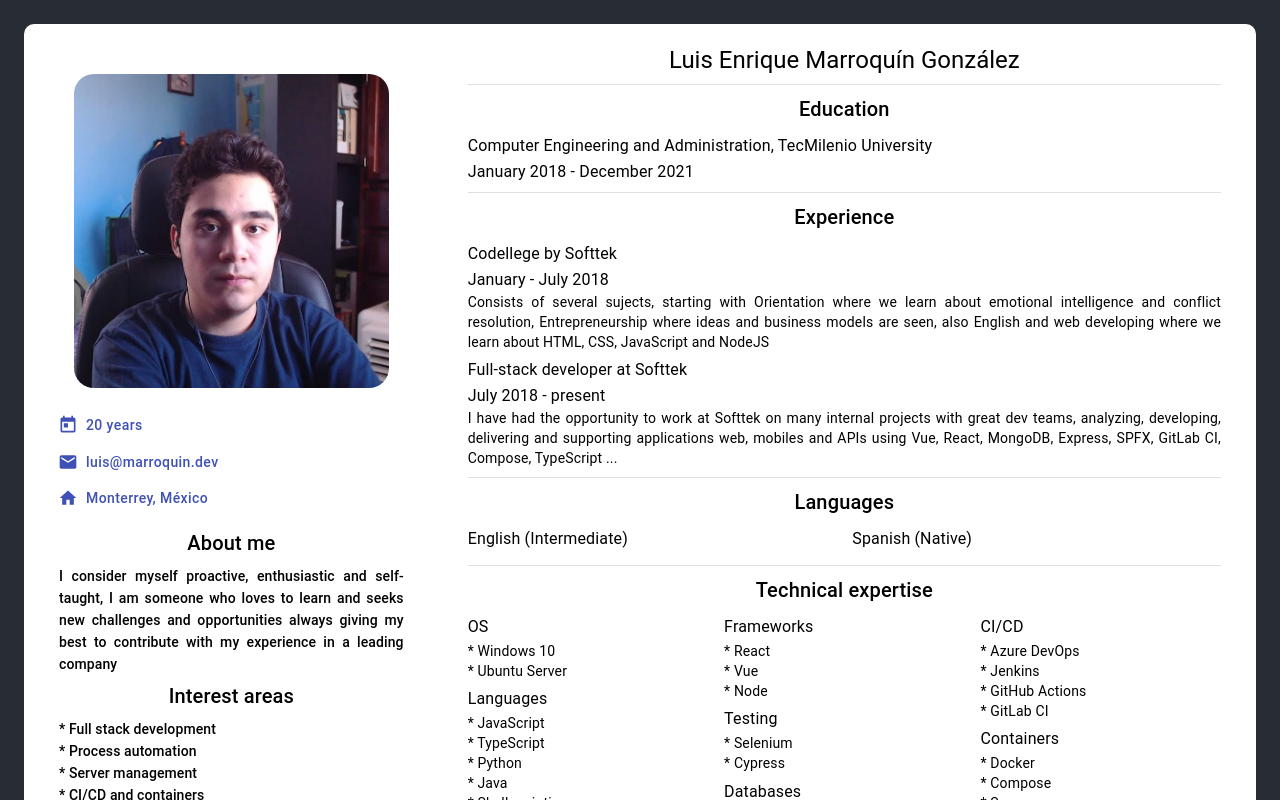
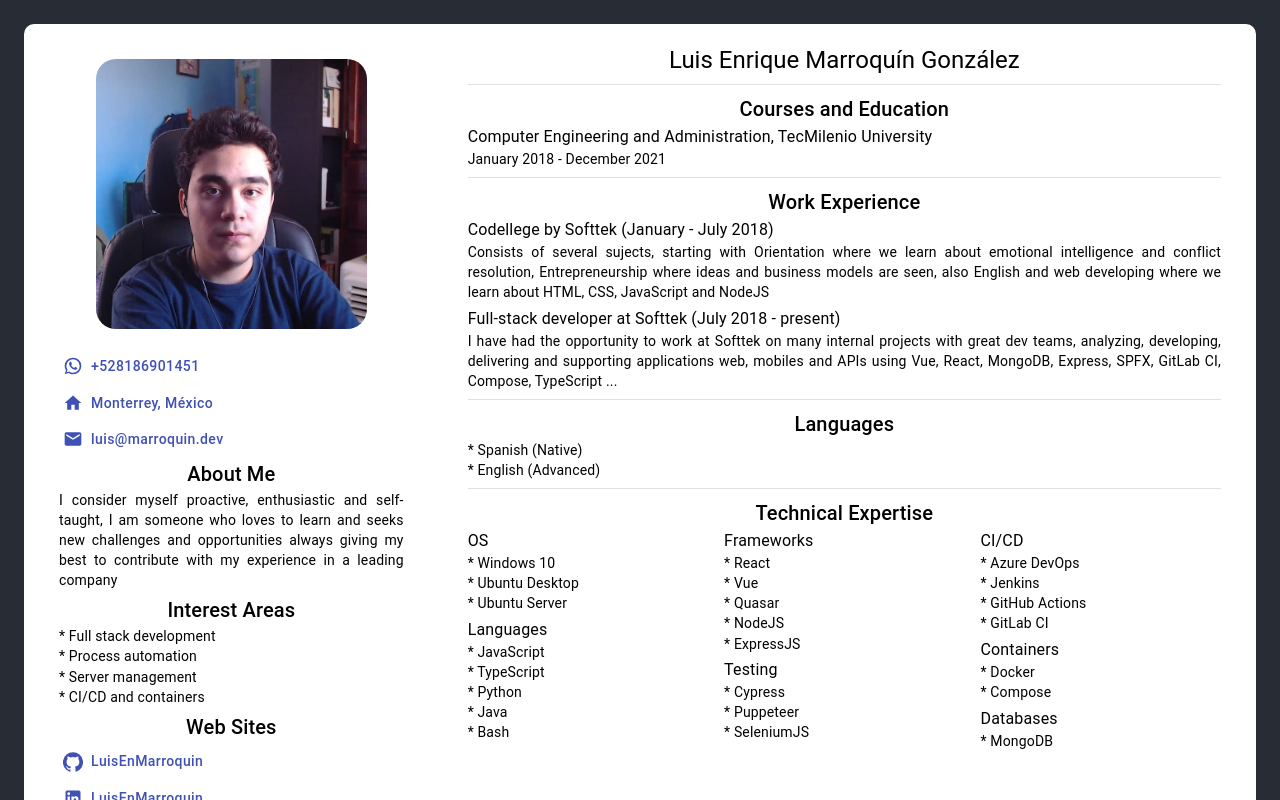
Before and after one commit to LuisEnMarroquin/curriculum-vitae, a React (Create React App) app: page / in a window 1280 px wide. Shown: the top 800 px of the page. Built offline with nearby package versions, Linux system fonts and the light colour scheme.

Commit message:
Simplified code and renamed generated pdfs

```diff
--- /dev/null
+++ b/src/components/ButtonLink.tsx
@@ -0,0 +1,20 @@
+import { ReactNode } from 'React'
+import Button from '@material-ui/core/Button'
+
+interface IButtonLink {
+  href: string
+  text: string
+  icon: ReactNode
+}
+
+function ButtonLink({ href, text, icon }: IButtonLink) {
+  return (
+    <div>
+      <a href={href} target="_blank" rel="noopener noreferrer nofollow">
+        <Button color="primary" startIcon={icon}>{text}</Button>
+      </a>
+    </div>
+  )
+}
+
+export default ButtonLink
--- /dev/null
+++ b/src/components/ProfileImg.tsx
@@ -0,0 +1,36 @@
+import profile from 'assets/profile.jpg'
+import useMediaQuery from '@material-ui/core/useMediaQuery'
+import { makeStyles, useTheme } from '@material-ui/core/styles'
+
+const useStyles = makeStyles({
+  root: {
+    padding: '15px 30px 15px 30px',
+    textAlign: 'center',
+    '& img': {
+      borderRadius: '20px'
+    }
+  },
+  bg: {
+    width: '95%'
+  },
+  md: {
+    width: '50%'
+  },
+  sm: {
+    width: '75%'
+  }
+})
+
+function ProfileImg() {
+  const theme = useTheme()
+  const classes = useStyles()
+  const isBG = useMediaQuery(theme.breakpoints.up('md'))
+  const isMD = useMediaQuery(theme.breakpoints.up('sm'))
+  return (
+    <div className={classes.root}>
+      <img className={isBG ? classes.bg : (isMD ? classes.md : classes.sm)} src={profile} alt="profile-img-not-found" />
+    </div>
+  )
+}
+
+export default ProfileImg
--- a/src/components/SectionItem.tsx
+++ /dev/null
@@ -1,23 +0,0 @@
-import Typography from '@material-ui/core/Typography';
-
-interface ISectionItem {
-  title: string;
-  subtitle?: string;
-  contents?: string;
-}
-
-function SectionItem({ title, subtitle = '', contents = '' }: ISectionItem) {
-  return (
-    <div id='sectionItem'>
-      <Typography variant="subtitle1" align='justify'>{title}</Typography>
-      {
-        subtitle === '' ? null : <Typography variant="body1" align='justify'>{subtitle}</Typography>
-      }
-      {
-        contents === '' ? null : <Typography variant="body2" align='justify'>{contents}</Typography>
-      }
-    </div>
-  );
-}
-
-export default SectionItem;
--- a/src/components/SimpleList.tsx
+++ b/src/components/SimpleList.tsx
@@ -1,22 +1,29 @@
-import Typography from '@material-ui/core/Typography';
+import Typography from '@material-ui/core/Typography'
 
 interface ISimpleList {
-  title: string;
-  content: Array<string>;
+  title?: string | null
+  subtitle?: string | null
+  contents?: string | Array<string> | null
 }
 
-function SimpleList({ title, content }:ISimpleList) {
+function SimpleList({ title = null, subtitle = null, contents = null }: ISimpleList) {
   return (
     <div>
-      <Typography variant="subtitle1" align='justify'>{title}</Typography>
       {
-        content.map((item, index) => {
-          let isLast = content.length === (index + 1) ? true : false
-          return <Typography key={`${title}-${index}`} variant="body2" align='justify' gutterBottom={isLast}>* {item}</Typography>
-        })
+        !title ? null : <Typography variant='h6' align='center'>{title}</Typography>
+      } {
+        !subtitle ? null : <Typography variant='body1' align='justify'>{subtitle}</Typography>
+      } {
+        !contents ? null
+          : typeof contents === 'string'
+            ? <Typography variant='body2' align='justify' gutterBottom={true}>{contents}</Typography>
+            : contents.map((item, index) => {
+              let isLast = contents.length === (index + 1) ? true : false
+              return <Typography key={`${title}-${index}`} variant='body2' align='left' gutterBottom={isLast}>* {item}</Typography>
+            })
       }
     </div>
-  );
+  )
 }
 
-export default SimpleList;
+export default SimpleList
--- /dev/null
+++ b/src/i18n/all.ts
@@ -0,0 +1,9 @@
+const all = {
+  calcAge: () => {
+    var ageDfMs = Date.now() - new Date('1999-10-16').getTime()
+    var ageDate = new Date(ageDfMs)
+    return Math.abs(ageDate.getUTCFullYear() - 1970)
+  }
+}
+
+export default all
--- a/src/i18n/en.ts
+++ b/src/i18n/en.ts
@@ -1,23 +1,22 @@
+// import all from './all';
+
 const en = {
-  english: 'English (Intermediate)',
-  spanish: 'Spanish (Native)',
   years: 'years',
-  objMain: 'About me',
-  interests: 'Interest areas',
-  projects: 'Sites',
+  objMain: 'About Me',
+  interests: 'Interest Areas',
+  projects: 'Web Sites',
   aboutMe: 'I consider myself proactive, enthusiastic and self-taught, I am someone who loves to learn and seeks new challenges and opportunities always giving my best to contribute with my experience in a leading company',
-  knowTitle: 'Technical expertise',
-  codelleMain: 'Codellege by Softtek',
-  codelleTime: 'January - July 2018',
+  knowTitle: 'Technical Expertise',
+  codelleMain: 'Codellege by Softtek (January - July 2018)',
   codelleText: 'Consists of several sujects, starting with Orientation where we learn about emotional intelligence and conflict resolution, Entrepreneurship where ideas and business models are seen, also English and web developing where we learn about HTML, CSS, JavaScript and NodeJS',
-  softtekMain: 'Full-stack developer at Softtek',
-  softtekTime: 'July 2018 - present',
+  softtekMain: 'Full-stack developer at Softtek (July 2018 - present)',
   softtekText: 'I have had the opportunity to work at Softtek on many internal projects with great dev teams, analyzing, developing, delivering and supporting applications web, mobiles and APIs using Vue, React, MongoDB, Express, SPFX, GitLab CI, Compose, TypeScript ...',
-  study: 'Education',
-  career: 'Computer Engineering and Administration, TecMilenio University',
+  study: 'Courses and Education',
+  careerMain: 'Computer Engineering and Administration, TecMilenio University',
   careerText: 'January 2018 - December 2021',
-  experience: 'Experience',
-  langs: 'Languages'
+  experience: 'Work Experience',
+  langText: 'Languages',
+  langOpts: ['Spanish (Native)', 'English (Advanced)']
 }
 
 export default en
--- a/src/index.scss
+++ b/src/index.scss
@@ -23,37 +23,8 @@
   }
 }
 
-.profileImage {
-  padding: 35px;
-  padding-bottom: 15px;
-  img {
-    width: 100%;
-    margin: 0 auto;
-    border-radius: 20px;
-  }
-}
-
-.profileInfo {
-  padding-left: 15px;
-  padding-right: 15px;
-  padding-bottom: 10px;
-}
-
-.profileContent {
-  padding-left: 20px;
-  padding-right: 20px;
-  padding-bottom: 10px;
-}
-
-#mainContent {
-  padding-top: 5px;
-  padding-left: 20px;
-  padding-right: 20px;
-  padding-bottom: 10px;
-}
-
-#sectionItem {
-  margin-bottom: 4px;
+.mainWrapper {
+  padding: 5px 20px 10px 20px;
 }
 
 #selectLang {
--- a/src/pages/Main.tsx
+++ b/src/pages/Main.tsx
@@ -1,22 +1,20 @@
 import { useState } from 'react';
-import profile from 'assets/profile.jpg';
 import en from 'i18n/en';
 import es from 'i18n/es';
 
+import ButtonLink from 'components/ButtonLink'
+import ProfileImg from 'components/ProfileImg'
 import SelectLang from 'components/SelectLang'
 import SimpleList from 'components/SimpleList'
-import SectionItem from 'components/SectionItem'
 
 import HomeIcon from '@material-ui/icons/Home';
 import EmailIcon from '@material-ui/icons/Email';
-import TodayIcon from '@material-ui/icons/Today';
 import GitHubIcon from '@material-ui/icons/GitHub';
 import LinkedInIcon from '@material-ui/icons/LinkedIn';
+import WhatsAppIcon from '@material-ui/icons/WhatsApp';
 
 import Grid from '@material-ui/core/Grid';
-import Button from '@material-ui/core/Button';
 import Divider from '@material-ui/core/Divider';
-import Tooltip from '@material-ui/core/Tooltip';
 import Container from '@material-ui/core/Container';
 import Typography from '@material-ui/core/Typography';
 
@@ -30,94 +28,53 @@
     if (id === 2) setLang(es)
   }
 
-  const calculateAge = (birthday:Date) => {
-    var ageDifMs = Date.now() - birthday.getTime()
-    var ageDate = new Date(ageDifMs) // miliseconds from epoch
-    return Math.abs(ageDate.getUTCFullYear() - 1970)
-  }
+  const email = 'luis@marroquin.dev', phone = '528186901451'
 
   return (
     <Container className="mainContainer">
       <section>
         <Grid container spacing={3}>
           <Grid item xs={12} sm={12} md={4}>
-            <div className="profileImage">
-              <img src={profile} alt="profile"/>
-            </div>
-            <div className="profileInfo">
-              <div>
-                <Tooltip title="October 16, 1999" placement='right'>
-                  <Button color="primary" startIcon={<TodayIcon/>}>{calculateAge(new Date('1999-10-16'))} {lang.years}</Button>
-                </Tooltip>
-              </div>
-              <div>
-                <a href="mailto:luis@marroquin.dev" target="_blank" rel="noopener noreferrer">
-                  <Button color="primary" startIcon={<EmailIcon/>}>luis@marroquin.dev</Button>
-                </a>
-              </div>
-              <div>
-                <a href="https://www.google.com.mx/maps/place/Monterrey,+Nuevo+Leon" target="_blank" rel="noopener noreferrer">
-                  <Button color="primary" startIcon={<HomeIcon/>}>Monterrey, México</Button>
-                </a>
-              </div>
-            </div>
-            <div className="profileContent">
-              <Typography variant="h6" align='center' gutterBottom>{lang.objMain}</Typography>
-              <Typography variant="subtitle2" align='justify' gutterBottom>{lang.aboutMe}</Typography>
-              <Typography variant="h6" align='center' gutterBottom>{lang.interests}</Typography>
-              <Typography variant="subtitle2" align='justify'>* Full stack development</Typography>
-              <Typography variant="subtitle2" align='justify'>* Process automation</Typography>
-              <Typography variant="subtitle2" align='justify'>* Server management</Typography>
-              <Typography variant="subtitle2" align='justify' gutterBottom>* CI/CD and containers</Typography>
-              <Typography variant="h6" align='center' gutterBottom>{lang.projects}</Typography>
-              <div>
-                <a href="https://github.com/LuisEnMarroquin" target="_blank" rel="noopener noreferrer">
-                  <Button color="primary" startIcon={<GitHubIcon/>}>LuisEnMarroquin</Button>
-                </a>
-              </div>
-              <div>
-                <a href="https://www.linkedin.com/in/luisenmarroquin" target="_blank" rel="noopener noreferrer">
-                  <Button color="primary" startIcon={<LinkedInIcon/>}>LuisEnMarroquin</Button>
-                </a>
-              </div>
+            <div className="mainWrapper">
+              <ProfileImg/>
+              <ButtonLink href={"https://wa.me/" + phone} text={"+" + phone} icon={<WhatsAppIcon/>} />
+              <ButtonLink href="https://www.google.com.mx/maps/place/Monterrey,+Nuevo+Leon" text="Monterrey, México" icon={<HomeIcon/>} />
+              <ButtonLink href={"mailto:" + email} text={email} icon={<EmailIcon/>} />
+              <SimpleList title={lang.objMain} contents={lang.aboutMe} />
+              <SimpleList title={lang.interests} contents={[ 'Full stack development', 'Process automation', 'Server management', 'CI/CD and containers' ]} />
+              <SimpleList title={lang.projects} />
+              <ButtonLink href="https://github.com/LuisEnMarroquin" text="LuisEnMarroquin" icon={<GitHubIcon/>} />
+              <ButtonLink href="https://www.linkedin.com/in/luisenmarroquin" text="LuisEnMarroquin" icon={<LinkedInIcon/>} />
               <SelectLang language={language} change={changeLanguage} />
             </div>
           </Grid>
           <Grid item xs={12} sm={12} md={8}>
-            <div id="mainContent">
+            <div className="mainWrapper">
               <Typography variant="h5" align='center' gutterBottom>Luis Enrique Marroquín González</Typography>
               <Divider />
-              <Typography variant="h6" align='center' gutterBottom>{lang.study}</Typography>
-              <SectionItem title={lang.career} subtitle={lang.careerText} />
+              <SimpleList title={lang.study} />
+              <SimpleList subtitle={lang.careerMain} contents={lang.careerText} />
               <Divider />
-              <Typography variant="h6" align='center' gutterBottom>{lang.experience}</Typography>
-              <SectionItem title={lang.codelleMain} subtitle={lang.codelleTime} contents={lang.codelleText} />
-              <SectionItem title={lang.softtekMain} subtitle={lang.softtekTime} contents={lang.softtekText} />
+              <SimpleList title={lang.experience} />
+              <SimpleList subtitle={lang.codelleMain} contents={lang.codelleText} />
+              <SimpleList subtitle={lang.softtekMain} contents={lang.softtekText} />
               <Divider />
-              <Typography variant="h6" align='center' gutterBottom>{lang.langs}</Typography>
-              <Grid container spacing={2}>
-                <Grid item xs={12} sm={12} md={6}>
-                  <SectionItem title={lang.english} />
-                </Grid>
-                <Grid item xs={12} sm={12} md={6}>
-                  <SectionItem title={lang.spanish} />
-                </Grid>
-              </Grid>
+              <SimpleList title={lang.langText} contents={lang.langOpts} />
               <Divider />
-              <Typography variant="h6" align='center' gutterBottom>{lang.knowTitle}</Typography>
+              <SimpleList title={lang.knowTitle} />
               <Grid container spacing={2}>
                 <Grid item xs={12} sm={12} md={4}>
-                  <SimpleList title='OS' content={[ 'Windows 10', 'Ubuntu Server' ]} />
-                  <SimpleList title='Languages' content={[ 'JavaScript', 'TypeScript', 'Python', 'Java', 'Shell scripting' ]} />
+                  <SimpleList subtitle='OS' contents={[ 'Windows 10', 'Ubuntu Desktop', 'Ubuntu Server' ]} />
+                  <SimpleList subtitle='Languages' contents={[ 'JavaScript', 'TypeScript', 'Python', 'Java', 'Bash' ]} />
                 </Grid>
                 <Grid item xs={12} sm={12} md={4}>
-                  <SimpleList title='Frameworks' content={[ 'React', 'Vue', 'Node' ]} />
-                  <SimpleList title='Testing' content={[ 'Selenium', 'Cypress' ]} />
-                  <SimpleList title='Databases' content={[ 'MongoDB' ]} />
+                  <SimpleList subtitle='Frameworks' contents={[ 'React', 'Vue', 'Quasar', 'NodeJS', 'ExpressJS' ]} />
+                  <SimpleList subtitle='Testing' contents={[ 'Cypress', 'Puppeteer', 'SeleniumJS' ]} />
                 </Grid>
                 <Grid item xs={12} sm={12} md={4}>
-                  <SimpleList title='CI/CD' content={[ 'Azure DevOps', 'Jenkins', 'GitHub Actions', 'GitLab CI' ]} />
-                  <SimpleList title='Containers' content={[ 'Docker', 'Compose', 'Swarm' ]} />
+                  <SimpleList subtitle='CI/CD' contents={[ 'Azure DevOps', 'Jenkins', 'GitHub Actions', 'GitLab CI' ]} />
+                  <SimpleList subtitle='Containers' contents={[ 'Docker', 'Compose' ]} />
+                  <SimpleList subtitle='Databases' contents={[ 'MongoDB' ]} />
                 </Grid>
               </Grid>
             </div>
```
Also changed, not shown: pdf.js (+4 -3 lines), src/components/SelectLang.tsx (+8 -8 lines), src/i18n/es.ts (+13 -14 lines).
